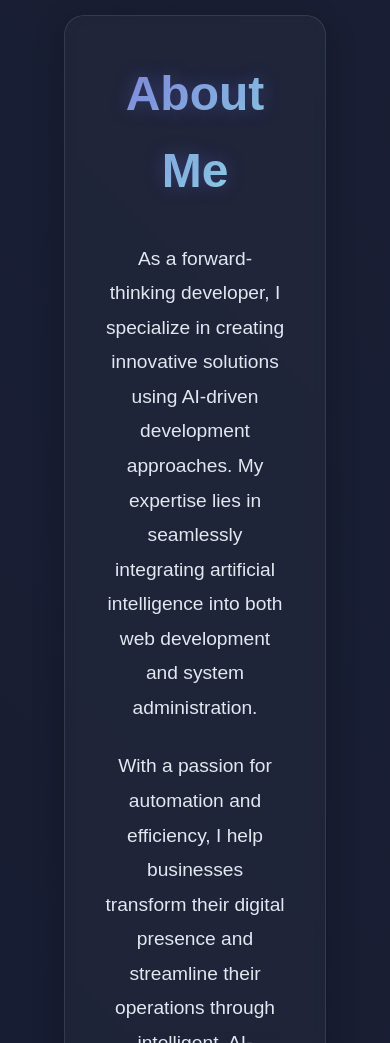
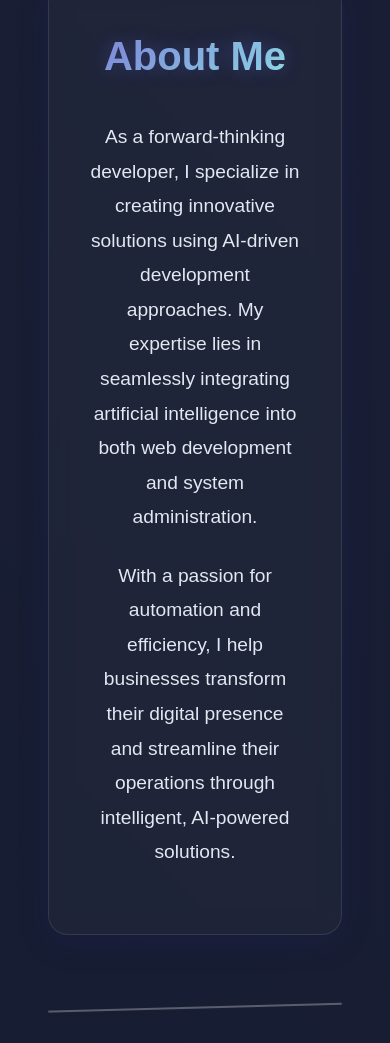
Before and after one commit to tdknuzul/classAINuzul, a plain HTML site: page index.html in a window 390 px wide. Shown: the part 957-2000 px from the top of the page. Drawn offline with Linux system fonts and the light colour scheme.

Commit message:
Fix profile card and about section styling

```diff
--- a/styles.css
+++ b/styles.css
@@ -259,6 +259,7 @@ h1 {
     color: #86a8e7;
 }
 
+/* About Section */
 .about {
     display: flex;
     align-items: center;
@@ -267,23 +268,27 @@ h1 {
     padding: 4rem 2rem;
     max-width: 1400px;
     margin: 0 auto;
+    min-height: 100vh;
 }
 
 .about-content {
     flex: 1;
+    max-width: 600px;
 }
 
 .profile-container {
     flex: 1;
     position: relative;
-    max-width: 400px;
+    width: 400px;
+    height: 400px;
     perspective: 1000px;
+    margin: 0 auto;
 }
 
 .profile-card {
     position: relative;
     width: 100%;
-    height: 400px;
+    height: 100%;
     transform-style: preserve-3d;
     transition: transform 0.8s ease-in-out;
     animation: floatAnimation 6s ease-in-out infinite;
@@ -301,38 +306,27 @@ h1 {
     backface-visibility: hidden;
     border-radius: 20px;
     overflow: hidden;
+    box-shadow: 0 8px 32px rgba(31, 38, 135, 0.15);
 }
 
 .profile-front {
     background: rgba(255, 255, 255, 0.1);
     backdrop-filter: blur(10px);
     border: 1px solid rgba(255, 255, 255, 0.2);
-    padding: 20px;
-    display: flex;
-    align-items: center;
-    justify-content: center;
 }
 
 .profile-back {
     background: linear-gradient(135deg, rgba(111, 123, 247, 0.3), rgba(173, 109, 242, 0.3));
     transform: rotateY(180deg);
-    display: flex;
-    align-items: center;
-    justify-content: center;
-    padding: 20px;
 }
 
 .profile-image {
     width: 100%;
     height: 100%;
     object-fit: cover;
-    border-radius: 15px;
+    border-radius: 20px;
     filter: contrast(1.1) brightness(1.1);
     transition: all 0.3s ease;
-}
-
-.profile-back .profile-image {
-    filter: grayscale(0.5) contrast(1.2);
 }
 
 @keyframes floatAnimation {
@@ -345,6 +339,15 @@ h1 {
     75% {
         transform: translateY(10px) rotateZ(-2deg);
     }
+}
+
+.glass-card.about-card {
+    background: rgba(255, 255, 255, 0.03);
+    backdrop-filter: blur(10px);
+    border: 1px solid rgba(255, 255, 255, 0.1);
+    border-radius: 20px;
+    padding: 2.5rem;
+    box-shadow: 0 8px 32px rgba(31, 38, 135, 0.15);
 }
 
 .about h2 {
@@ -363,12 +366,27 @@ h1 {
     margin-bottom: 1.5rem;
 }
 
-.glass-card.about-card {
-    padding: 2.5rem;
-    border-radius: 20px;
-    background: rgba(255, 255, 255, 0.03);
-    border: 1px solid rgba(255, 255, 255, 0.1);
-    box-shadow: 0 8px 32px rgba(0, 0, 0, 0.2);
+@media (max-width: 968px) {
+    .about {
+        flex-direction: column;
+        padding: 2rem 1rem;
+        text-align: center;
+        gap: 2rem;
+        min-height: auto;
+    }
+
+    .profile-container {
+        width: 300px;
+        height: 300px;
+    }
+
+    .about-content {
+        max-width: 100%;
+    }
+
+    .about h2 {
+        font-size: 2.5rem;
+    }
 }
 
 .projects {
```
